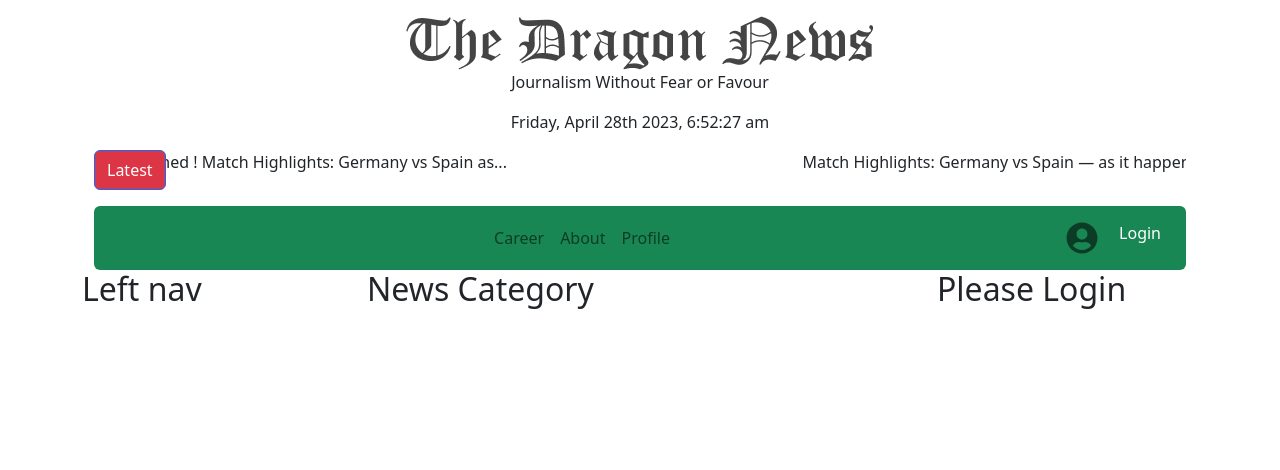
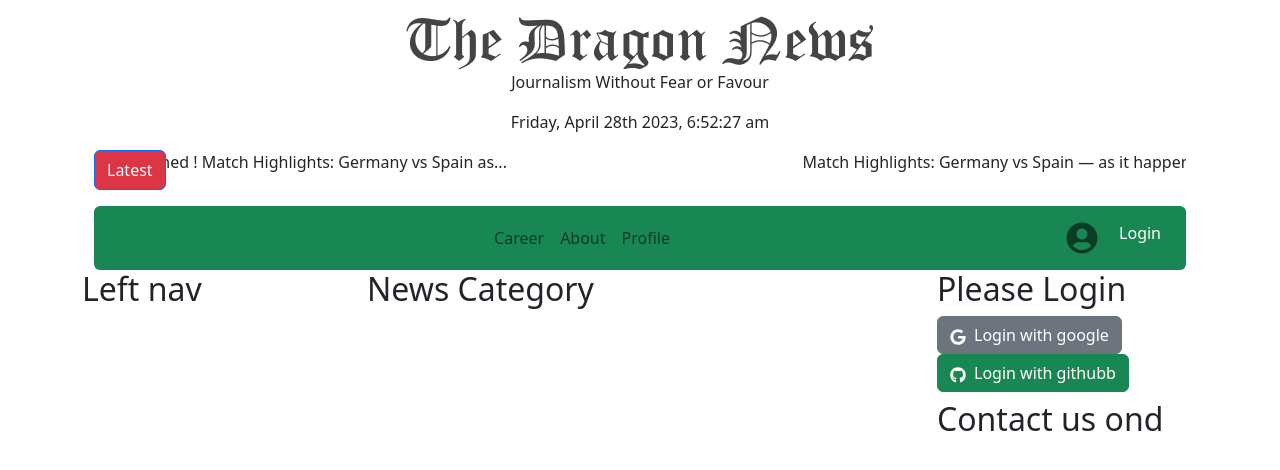
Before and after one commit to Himlaoy/journalism-without-fear-or-favour, a React (Vite) app: page / in a window 1280 px wide. Shown: the top 470 px of the page. Built offline with nearby package versions, Linux system fonts and the light colour scheme.

Commit message:
rightm nav almost done

```diff
--- a/src/Page/RightNav/RightNav.jsx
+++ b/src/Page/RightNav/RightNav.jsx
@@ -1,9 +1,17 @@
 import React from 'react';
+import { Button } from 'react-bootstrap';
+import { FaGithub, FaGoogle } from 'react-icons/fa';
 
 const RightNav = () => {
     return (
         <div>
             <h2>Please Login</h2>
+            <Button variant="secondary"><FaGoogle className='me-2'></FaGoogle>Login with google</Button>
+            <br />
+            <Button variant="success"><FaGithub className='me-2'></FaGithub>Login with githubb</Button>
+            <h2 className='mt-2'>Contact us ond</h2>
+
+
         </div>
     );
 };
--- a/src/components/Header/Header.jsx
+++ b/src/components/Header/Header.jsx
@@ -32,7 +32,7 @@ const Header = () => {
                             <Nav.Link href="#pricing">Profile</Nav.Link>
                         </Nav>
                         <Nav>
-                            <Nav.Link href="#deets"><FaUserCircle style={{fontSize:'2rem'}}></FaUserCircle></Nav.Link>
+                            <Nav.Link href="#dee"><FaUserCircle style={{fontSize:'2rem'}}></FaUserCircle></Nav.Link>
                             <Link to="/login"><Button variant='success'>Login</Button></Link>
                         </Nav>
                     </Navbar.Collapse>
```
